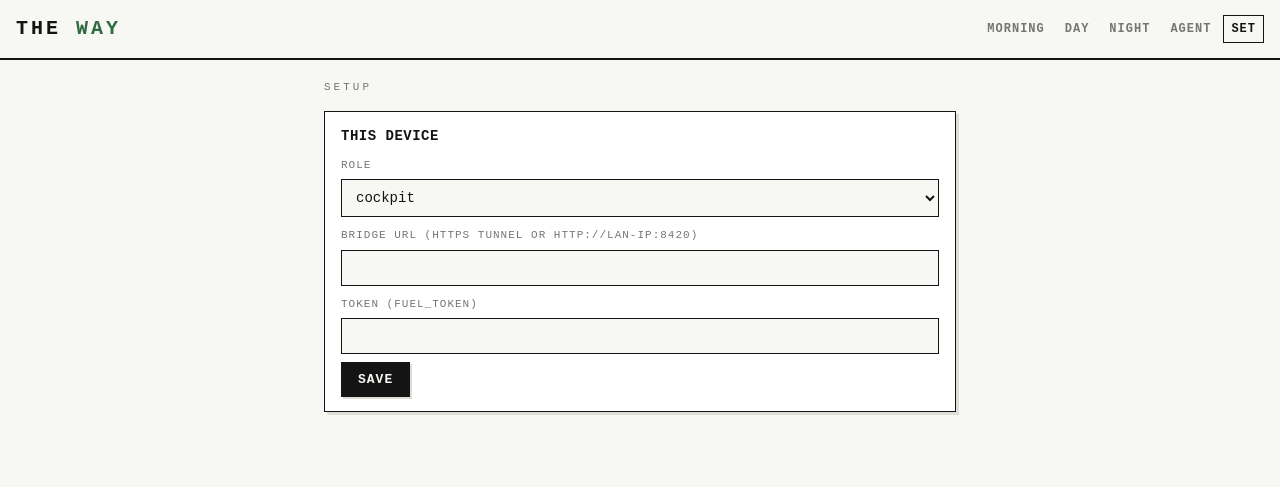
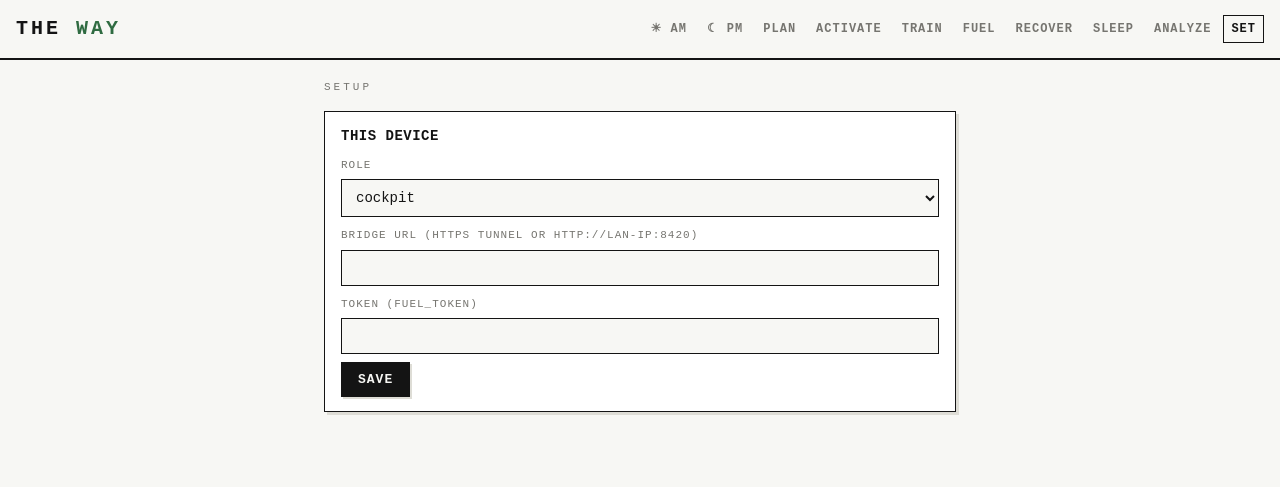
Before and after one commit to canellakish-design/The-Way, a website: page pwa/index.html in a window 1280 px wide. Drawn offline with Linux system fonts and the light colour scheme.

Commit message:
Update index.html

```diff
--- a/pwa/index.html
+++ b/pwa/index.html
@@ -12,7 +12,7 @@
 <header>
   <h1>THE <span>WAY</span></h1>
   <nav>
-    <a href="#morning">Morning</a><a href="#day">Day</a><a href="#night">Night</a><a href="#agent">Agent</a><a href="#settings">Set</a>
+    <a href="#routine-am" class="ritual">☀ AM</a><a href="#routine-pm" class="ritual">☾ PM</a><a href="#plan">Plan</a><a href="#activate">Activate</a><a href="#train">Train</a><a href="#fuel">Fuel</a><a href="#recover">Recover</a><a href="#sleep">Sleep</a><a href="#analyze">Analyze</a><a href="#settings">Set</a>
   </nav>
 </header>
 <main id="view" aria-live="polite"></main>
```
